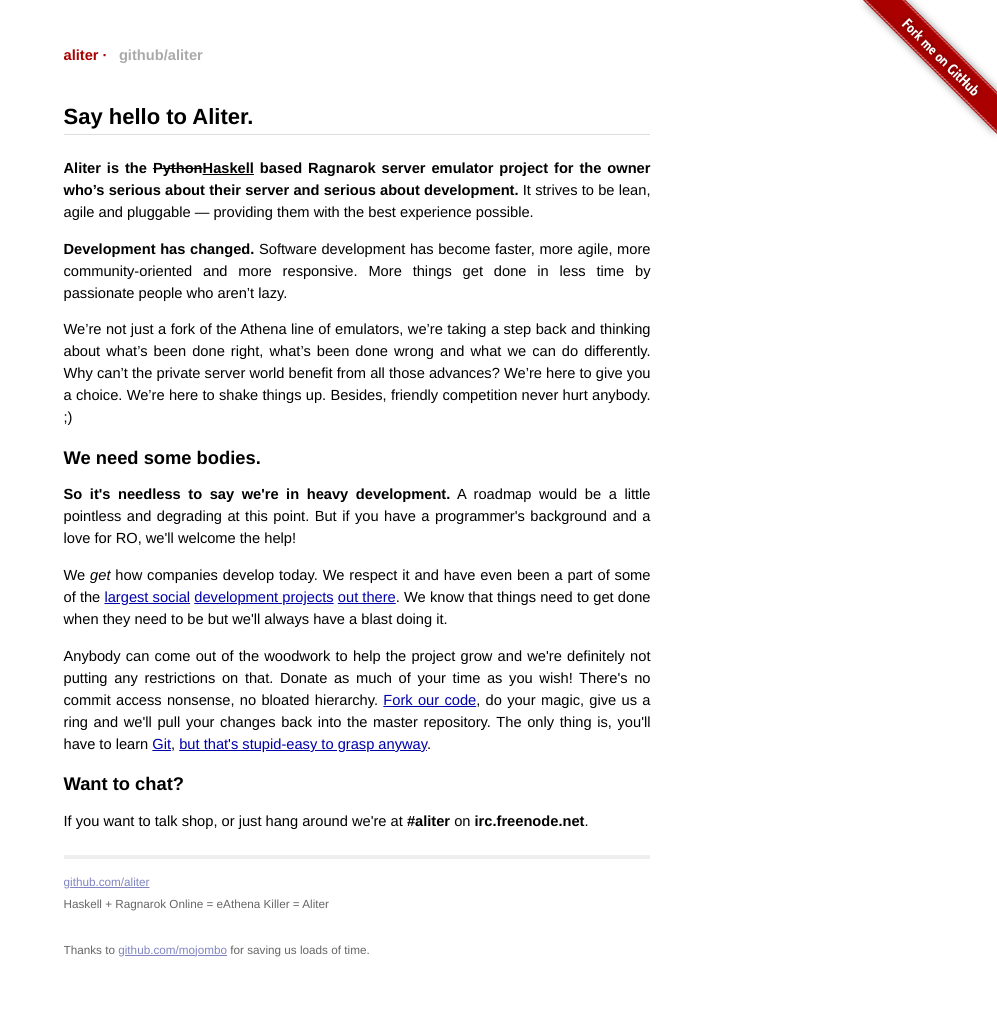
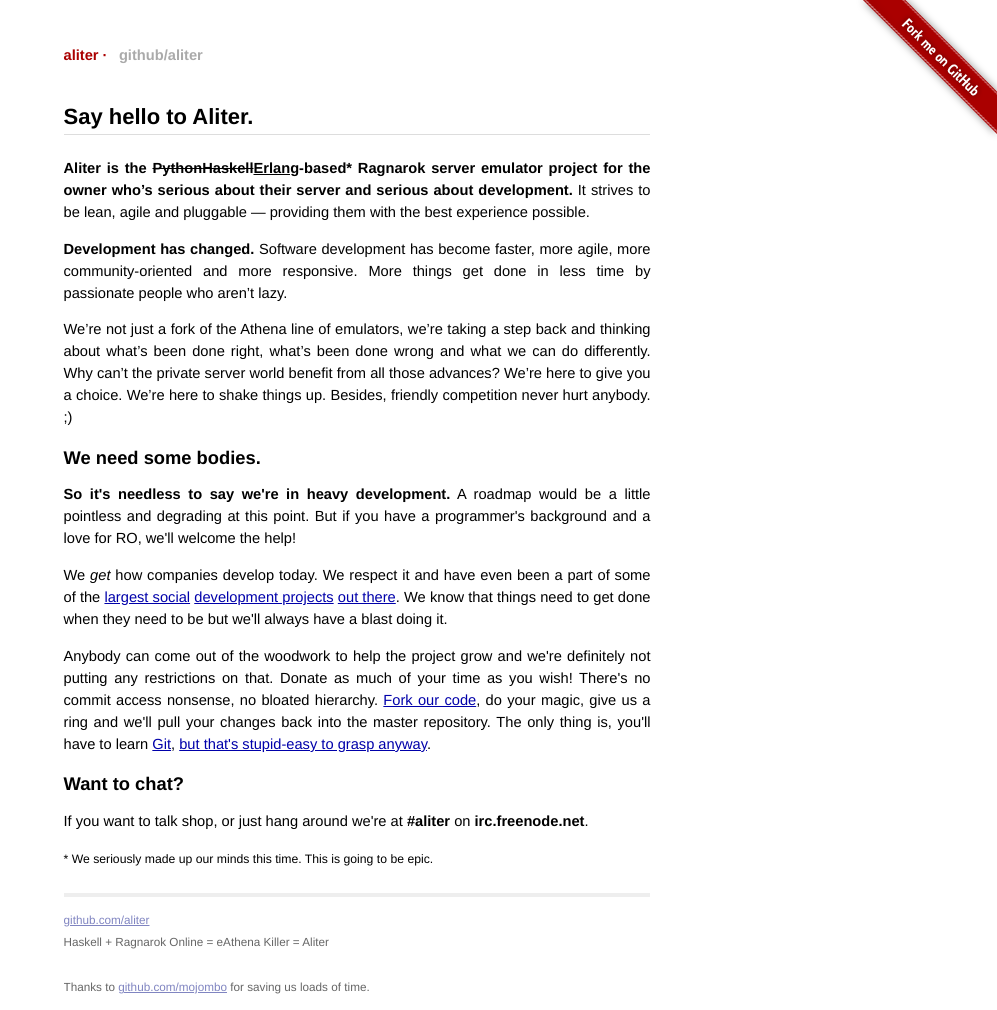
Before and after one commit to aliter/aliter.github.com, a Jekyll site: the page built from index.html, in a window 1280 px wide. Shown: the whole page, without its empty margins (283-1280 px from the left). Built offline with Jekyll 4.4.1, drawn with Linux system fonts in a browser that asks for light colours; Markdown is read by kramdown in place of the engine named in the settings; before the commit the page ends 972 px from its top, so only the background shows below that.

Commit message:
<del>Python</del><del>Haskell</del><ins>Erlang</ins>

```diff
--- a/index.html
+++ b/index.html
@@ -5,7 +5,7 @@
 
 <div id="home">
     <h1>Say hello to Aliter.</h1>
-    <p><strong>Aliter is the <del>Python</del><ins>Haskell</ins> based <span>Ragnarok server emulator project</span> for the owner who’s serious about their server and serious about development.</strong> It strives to be lean, agile and pluggable &mdash; providing them with the best experience possible.</p>
+    <p><strong>Aliter is the <del>Python</del><del>Haskell</del><ins>Erlang</ins>-based* <span>Ragnarok server emulator project</span> for the owner who’s serious about their server and serious about development.</strong> It strives to be lean, agile and pluggable &mdash; providing them with the best experience possible.</p>
     <p><strong>Development has changed.</strong> Software development has become faster, more agile, more community-oriented and more responsive. More things get done in less time by passionate people who aren’t lazy.</p>
     <p>We’re not just a fork of the Athena line of emulators, we’re taking a step back and thinking about what’s been done right, what’s been done wrong and what we can do differently. Why can’t the private server world benefit from all those advances? We’re here to give you a choice. We’re here to shake things up. Besides, friendly competition never hurt anybody. ;)</p>
 
@@ -16,6 +16,8 @@
 
     <h2>Want to chat?</h2>
     <p>If you want to talk shop, or just hang around we're at <strong>#aliter</strong> on <strong>irc.freenode.net</strong>.</p>
+
+    <p><small>* We seriously made up our minds this time. This is going to be epic.</small></p>
 </div>
 
 <script type="text/javascript">
```
